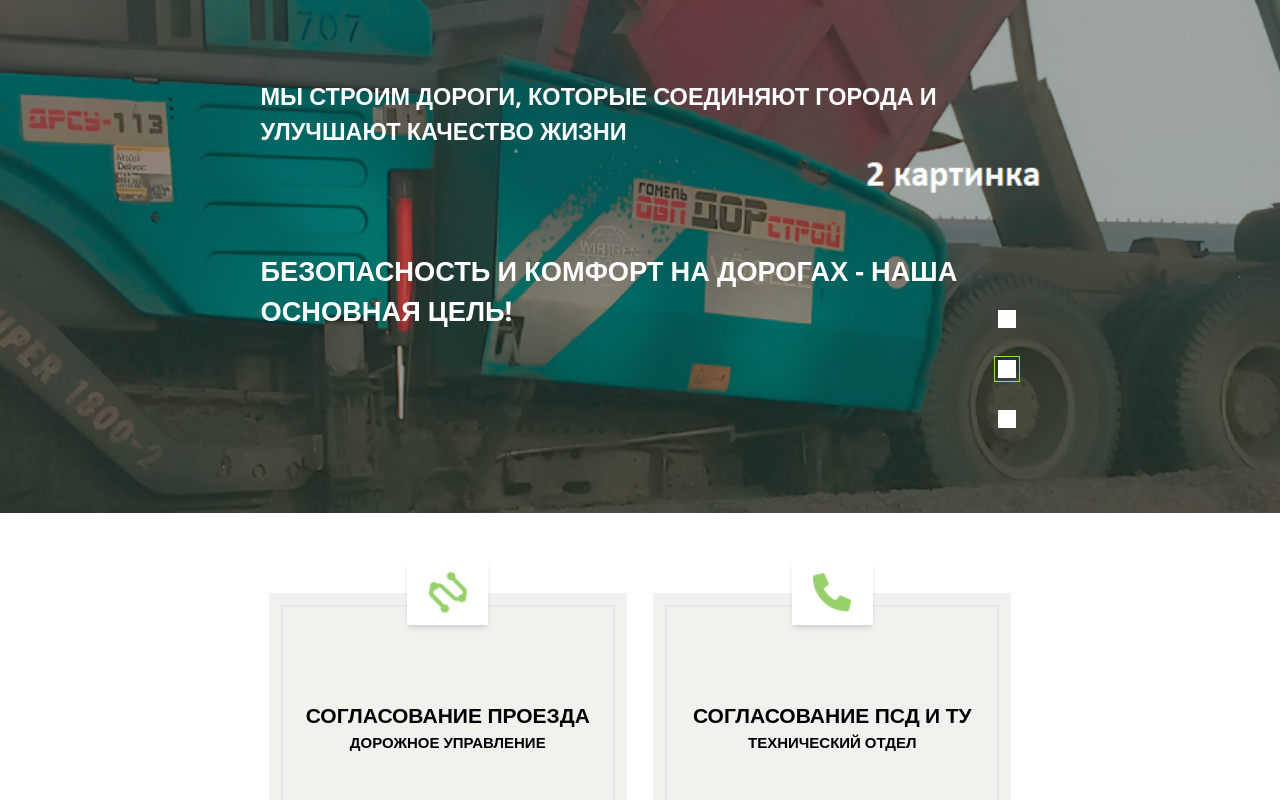
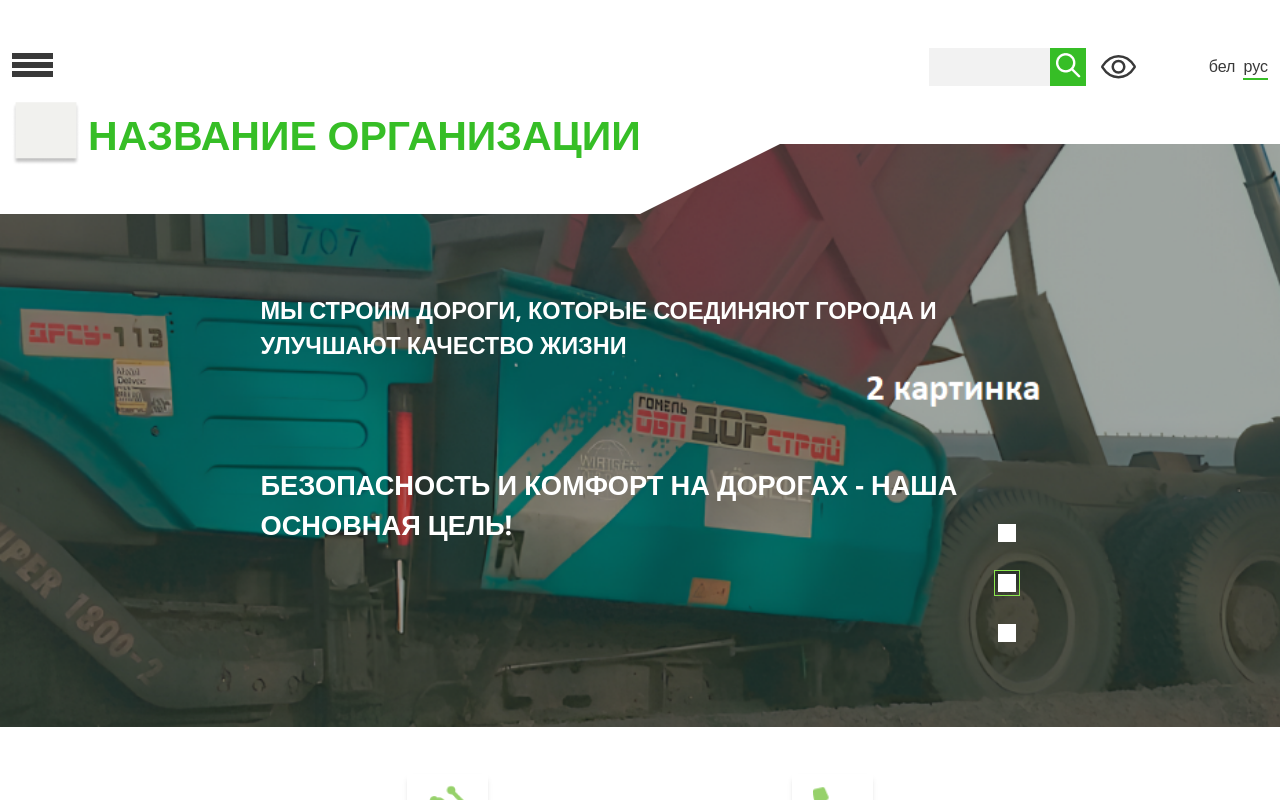
Before and after one commit to MarusovAlexei/Belta, a React (Create React App) app: page / in a window 1280 px wide. Shown: the top 800 px of the page. Built offline with nearby package versions, Linux system fonts and the light colour scheme; the HTML template or start-up script is replaced by a standard one.

Commit message:
add: added header section (adaptive)

```diff
--- a/package.json
+++ b/package.json
@@ -11,6 +11,7 @@
     "react-icons": "^5.2.1",
     "react-scripts": "5.0.1",
     "react-slick": "^0.30.2",
+    "sass": "^1.77.8",
     "slick-carousel": "^1.8.1",
     "swiper": "^11.1.5",
     "web-vitals": "^2.1.4"
--- a/src/App.css
+++ b/src/App.css
@@ -2,9 +2,7 @@
 @tailwind components;
 @tailwind utilities;
 
-
 body {
   font-family: "Open Sans", sans-serif;
-
   height: 2vw;
 }
--- a/src/App.js
+++ b/src/App.js
@@ -1,17 +1,13 @@
 import "./App.css";
 import { MainLayout } from "layouts";
 import { HeaderWidget } from "widgets/header";
-import { InfoSection } from "sections/info";
-import { DocumentSection } from "sections/documents";
-import { Products } from "sections/products";
+import { Lending } from "pages/lending";
 
 function App() {
   return (
     <div className="App">
       <MainLayout header={<HeaderWidget />}>
-        <InfoSection />
-        <DocumentSection />
-        <Products />
+        <Lending />
       </MainLayout>
     </div>
   );
--- /dev/null
+++ b/src/pages/lending.tsx
@@ -0,0 +1,16 @@
+import React from "react";
+import { InfoSection } from "sections/info";
+import { DocumentSection } from "sections/documents";
+import { Products } from "sections/products";
+
+const Lending = () => {
+  return (
+    <>
+      <InfoSection />
+      <DocumentSection />
+      <Products />
+    </>
+  );
+};
+
+export { Lending };
--- a/src/shared/ui/header/menu/index.tsx
+++ b/src/shared/ui/header/menu/index.tsx
@@ -1,6 +1,69 @@
-import React from "react";
+import React, { useState, useEffect } from "react";
+import "./style.css";
+
+const BurgerOpenIcon = () => (
+  <svg
+    xmlns="http://www.w3.org/2000/svg"
+    viewBox="0 0 41 30"
+    width="41"
+    height="30"
+    className="burger-icon"
+  >
+    <path
+      d="M0 3h41"
+      stroke="currentColor"
+      strokeWidth="6"
+      strokeLinecap="round"
+    />
+    <path
+      d="M0 12h41"
+      stroke="currentColor"
+      strokeWidth="6"
+      strokeLinecap="round"
+    />
+    <path
+      d="M0 21h41"
+      stroke="currentColor"
+      strokeWidth="6"
+      strokeLinecap="round"
+    />
+  </svg>
+);
+
+const BurgerCloseIcon = () => (
+  <svg
+    xmlns="http://www.w3.org/2000/svg"
+    viewBox="0 0 24 24"
+    width="24"
+    height="24"
+    className="burger-icon"
+  >
+    <path
+      d="M6 18L18 6M6 6l12 12"
+      stroke="currentColor"
+      strokeWidth="2"
+      strokeLinecap="round"
+    />
+  </svg>
+);
 
 const Menu = () => {
+  const [isBurgerOpen, setIsBurgerOpen] = useState(false);
+  const [isMobile, setIsMobile] = useState(false);
+  const [hoveredIndex, setHoveredIndex] = useState<number | null>(null);
+
+  useEffect(() => {
+    const handleResize = () => {
+      setIsMobile(window.innerWidth < 1536);
+    };
+
+    window.addEventListener("resize", handleResize);
+
+    handleResize();
+
+    return () => window.removeEventListener("resize", handleResize);
+  }, []);
+
   const navList = [
     "О ПРЕДПРИЯТИИ",
     "ФИЛИАЛЫ",
@@ -15,28 +78,84 @@ const Menu = () => {
   const itemLinks = ["Пункт 1", "Пункт 2", "Пункт 3", "Пункт 4"];
 
   return (
-    <nav className="flex gap-8">
+    <nav>
+      {isMobile ? (
+        <div className="relative">
+          <button
+            onClick={() => setIsBurgerOpen(!isBurgerOpen)}
+            className="text-[#393939] hover:text-[#36BE26] transition-colors font-semibold text-base relative top-[5px]"
+          >
+            <BurgerOpenIcon />
+          </button>
+          {isBurgerOpen && (
+            <div className="fixed top-0 left-0 w-full h-full p-5 bg-white bg-opacity-40 shadow-lg z-10 flex justify-start items-start">
+              <div className="w-full max-w-[700px] bg-white p-5 border border-gray-200 rounded-lg">
+                <button
+                  onClick={() => setIsBurgerOpen(!isBurgerOpen)}
+                  className="text-[#393939] hover:text-[#36BE26] transition-colors font-semibold text-base relative mb-3 p-3"
+                >
+                  <BurgerCloseIcon />
+                </button>
                 {navList.map((item, index) => (
-        <div className="group relative" key={index}>
+                  <div className="border-b p-4" key={index}>
+                    <button
+                      onClick={() =>
+                        setHoveredIndex(hoveredIndex === index ? null : index)
+                      }
+                      className="w-full text-left text-[#393939] hover:text-[#36BE26] transition-colors font-semibold text-base"
+                    >
+                      {item}
+                    </button>
+                    {hoveredIndex === index && (
+                      <div className="pl-4">
+                        {itemLinks.map((link, linkIndex) => (
+                          <a
+                            href="#"
+                            className="block py-2 text-sm text-[#393939] border-b-2 border-[#43ff00] border-opacity-0 hover:border-opacity-100"
+                            key={linkIndex}
+                          >
+                            {link}
+                          </a>
+                        ))}
+                      </div>
+                    )}
+                  </div>
+                ))}
+              </div>
+            </div>
+          )}
+        </div>
+      ) : (
+        <div className="flex gap-8 float-end">
+          {navList.map((item, index) => (
+            <div
+              className="group relative"
+              key={index}
+              onMouseEnter={() => setHoveredIndex(index)}
+              onMouseLeave={() => setHoveredIndex(null)}
+            >
               <button className="text-[#393939] hover:text-[#36BE26] transition-colors font-semibold text-base">
                 {item}
               </button>
 
-          <div className="absolute hidden group-hover:block bg-white shadow-lg px-[31px] py-[19px] min-w-80 z-10">
-            {itemLinks.map((item, index) => (
-              <div className="px-4 text-start">
+              {hoveredIndex === index && (
+                <div className="absolute group-hover:block bg-white shadow-lg px-[31px] py-[19px] min-w-80 z-10">
+                  {itemLinks.map((link, linkIndex) => (
+                    <div className="px-4 text-start" key={linkIndex}>
                       <a
                         href="#"
                         className="leading-[23.64px] text-sm text-[#393939] border-b-2 border-[#43ff00] border-opacity-0 hover:border-opacity-100"
-                  key={index}
                       >
-                  {item}
+                        {link}
                       </a>
                     </div>
                   ))}
                 </div>
+              )}
             </div>
           ))}
+        </div>
+      )}
     </nav>
   );
 };
--- /dev/null
+++ b/src/shared/ui/header/menu/style.css
@@ -0,0 +1,25 @@
+.custom-border {
+  border-bottom: 1px solid #e5e5e5;
+}
+
+nav {
+  width: 100%;
+}
+
+.group:hover .group-hover\\:block {
+  display: block;
+}
+
+@media (max-width: 1550px) {
+  .custom-border {
+    border-bottom: none;
+  }
+}
+
+.burger-icon {
+  transition: stroke 0.3s ease;
+}
+
+.burger-icon:hover path {
+  stroke: #36be26;
+}
--- a/src/shared/ui/header/search/index.tsx
+++ b/src/shared/ui/header/search/index.tsx
@@ -1,7 +1,7 @@
 import React from "react";
 import search from "shared/icons/header/search.png";
 
-const Seaarch = () => {
+const Search = () => {
   return (
     <div className="h-[37.76px] w-[157px] flex flex-row">
       <input type="text" className=" w-[121px] pl-4 py-1 bg-[#F2F2F2]" />
@@ -15,4 +15,4 @@ const Seaarch = () => {
   );
 };
 
-export { Seaarch };
+export { Search };
--- a/src/widgets/header/index.tsx
+++ b/src/widgets/header/index.tsx
@@ -1,32 +1,56 @@
-import React from "react";
+import React, { useState, useEffect } from "react";
 import { Menu } from "shared/ui/header/menu";
-import { Seaarch } from "shared/ui/header/search";
+import { Search } from "shared/ui/header/search";
 import { LowVisionMode } from "shared/ui/header/lowVisionMode";
 import { ChangeLanguage } from "shared/ui/header/changeLanguage";
 import logo from "shared/icons/header/logo.png";
 import "./style.css";
 
 const HeaderWidget: React.FC = () => {
+  const [isLargeScreen, setIsLargeScreen] = useState(window.innerWidth > 1536);
+
+  useEffect(() => {
+    const handleResize = () => {
+      setIsLargeScreen(window.innerWidth > 1536);
+    };
+
+    window.addEventListener("resize", handleResize);
+    return () => {
+      window.removeEventListener("resize", handleResize);
+    };
+  }, []);
+
   return (
-    <header className="w-full custom-border z-10">
-     {/*  <div className="max-w-[1502px] w-full mx-auto pb-12 pt-[45px]">
+    <header className="w-full custom-border z-10 2xl:overflow-hidden px-3">
+      <div className="max-w-[1502px] w-full mx-auto pb-12 pt-[45px] flex flex-col gap-3">
         <div className="pb-1 flex justify-between items-center">
-          <img src={logo} alt="Logo" className="min-w-[68px] min-h-[64px]" />
-          <div className="flex flex-col gap-4 pt-[3px]">
+          <img
+            src={logo}
+            alt="Logo"
+            className={`w-[68px] h-[64px] ${isLargeScreen ? "" : "hidden"}`}
+          />
+          <div className="w-full 2xl:w flex flex-row 2xl:flex-col gap-4 pt-[3px]">
             <Menu />
-            <div className="flex flex-row justify-end gap-[72px]">
+            <div className="flex flex-row justify-end items-center gap-3 md:gap-[72px]">
               <div className="flex gap-[14px]">
-                <Seaarch />
+                <Search />
                 <LowVisionMode />
               </div>
               <ChangeLanguage />
             </div>
           </div>
         </div>
-        <div className="text-[41.07px] pt-[2px] font-semibold text-[#36BE26]">
-          НАЗВАНИЕ ОРГАНИЗАЦИИ
+        <div className="flex flex-row items-center gap-2">
+          <img
+            src={logo}
+            alt="Logo"
+            className={`w-[68px] h-[64px] ${!isLargeScreen ? "" : "hidden"}`}
+          />
+          <div className="text-[30.5px] md:text-[41.07px] pt-[2px] font-semibold text-[#36BE26]">
+            НАЗВАНИЕ ОРГАНИЗАЦИИ
+          </div>
         </div>
-      </div> */}
+      </div>
     </header>
   );
 };
--- a/src/widgets/header/style.css
+++ b/src/widgets/header/style.css
@@ -1,6 +1,6 @@
 .custom-border {
   position: relative;
-  overflow: hidden;
+  /*   overflow: hidden; */
 }
 
 .custom-border::after {
```
Also changed, not shown: 1 other file (tests, documents, lock files or other folders). Lines whose indentation alone changed are shown as unchanged.
